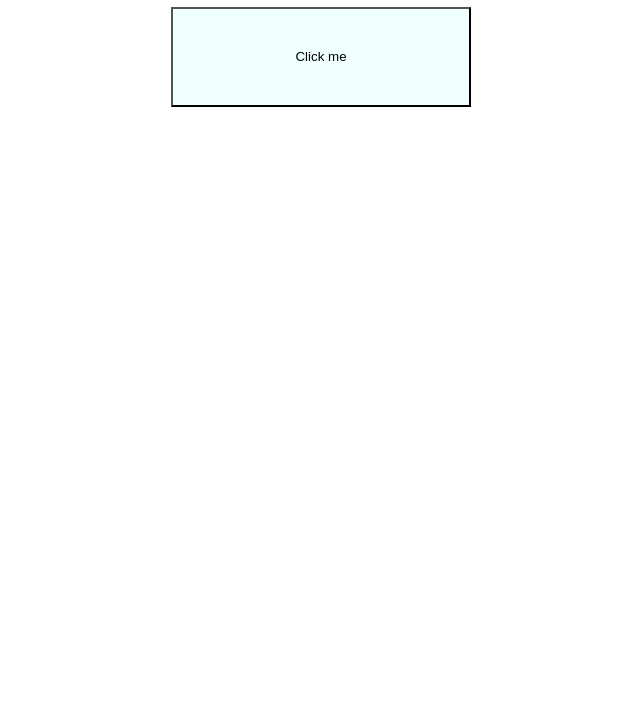
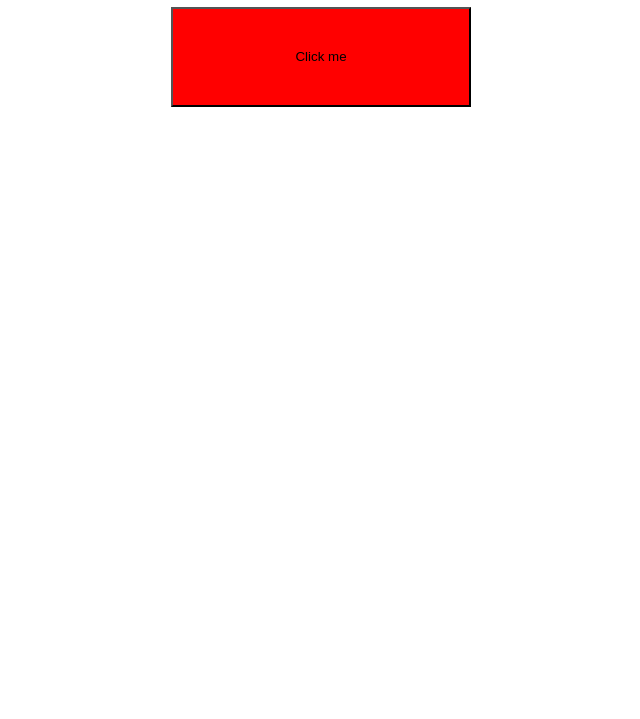
Before and after one commit to va5e/git-demo, a plain HTML site: page index.html in a window 1280 px wide. Shown: the part 81-800 px from the top of the page, without its empty margins (319-959 px from the left). Drawn offline with Linux system fonts and the light colour scheme.

Commit message:
change button color to red

```diff
--- a/styles.css
+++ b/styles.css
@@ -8,9 +8,9 @@
 .button {
   width: 300px;
   height: 100px;
-  background-color: azure;
+  background-color: red;
 }
 
 .button:hover {
-  background-color: rgb(255, 0, 0);
+  background-color: azure;
 }
```
